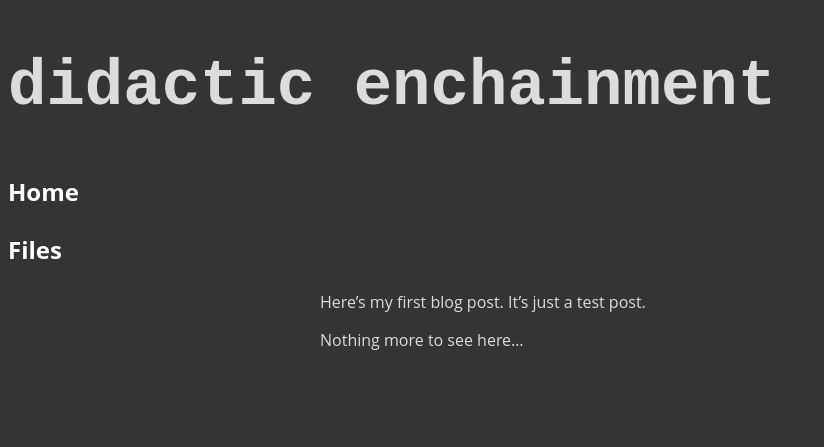
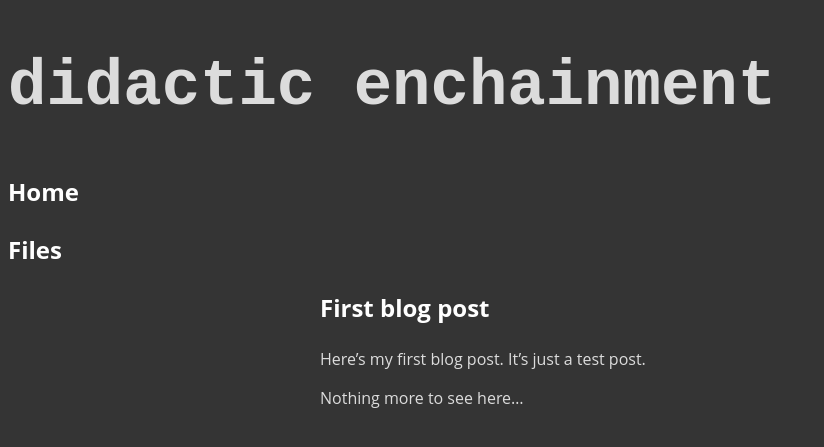
Before and after one commit to paulrbts/blog, a Jekyll site: the page built from _posts/site-news/2016-11-12-first-post.md, in a window 1280 px wide. Shown: the top 447 px of the page, without its empty margins (0-824 px from the left). Built offline with Jekyll 4.4.1, drawn with Linux system fonts in a browser that asks for light colours.

Commit message:
Added titles to posts

```diff
--- a/_posts/site-news/2016-11-12-first-post.md
+++ b/_posts/site-news/2016-11-12-first-post.md
@@ -4,6 +4,12 @@ title: First blog post
 meta: The first blog post of my site
 category: site-news
 ---
+<h3 class="post.title">
+  {% if page.title %}
+      <a href="{{ root_url }}{{ page.url }}">{{ page.title }}</a>
+  {% endif %}
+</h3>
+
 Here's my first blog post. It's just a test post.
 
 Nothing more to see here...
```
Also changed, not shown: _posts/site-news/2016-11-13-intro.md (+6 -0 lines).
